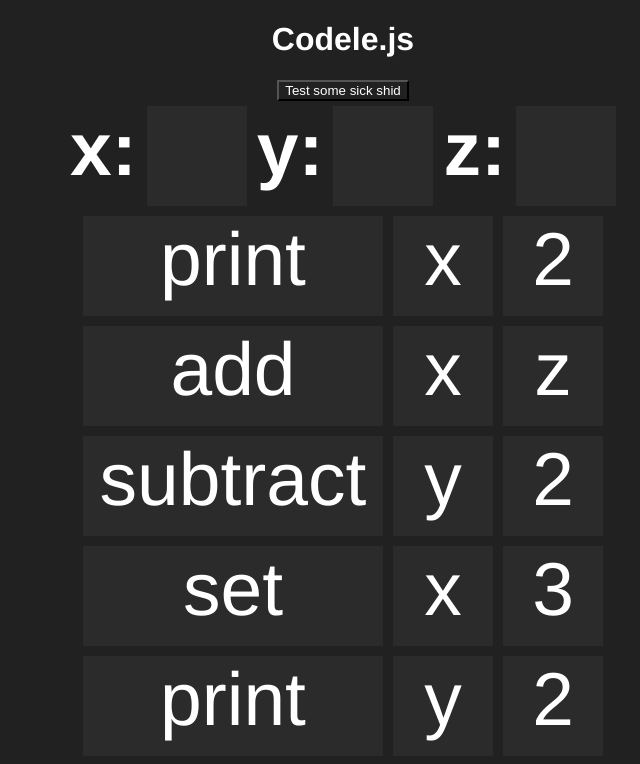
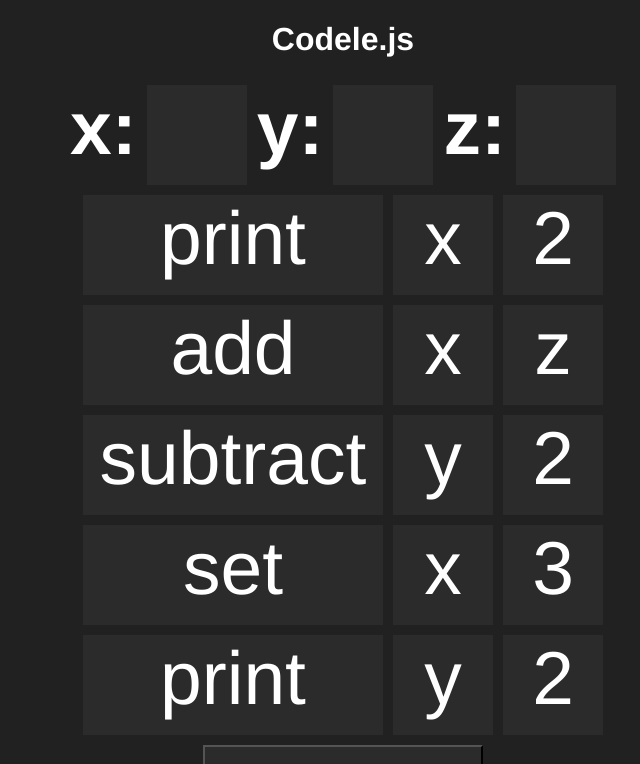
Before and after one commit to JakeMullins/codele, a Vue app: page / in a window 1280 px wide. Shown: the top 764 px of the page, without its empty margins (297-937 px from the left). Built offline with nearby package versions, Linux system fonts and the light colour scheme; no server answers.

Commit message:
Removed profanity

```diff
--- a/src/components/GameRow.vue
+++ b/src/components/GameRow.vue
@@ -1,6 +1,5 @@
 <template>
   <div class="guess">
-    <button @click="testEvent()">Test some sick shid</button>
     <div class="initialConditions">
       <div class="initialCondition" id="cond1">
         <h1 class="label">x:</h1>
```
